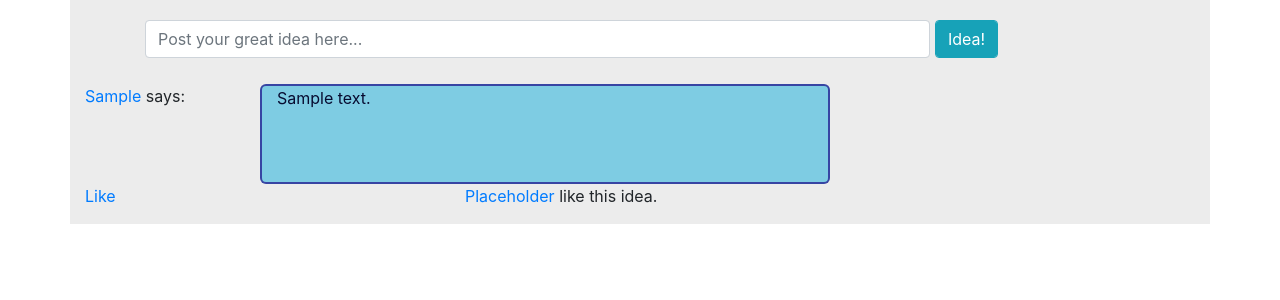
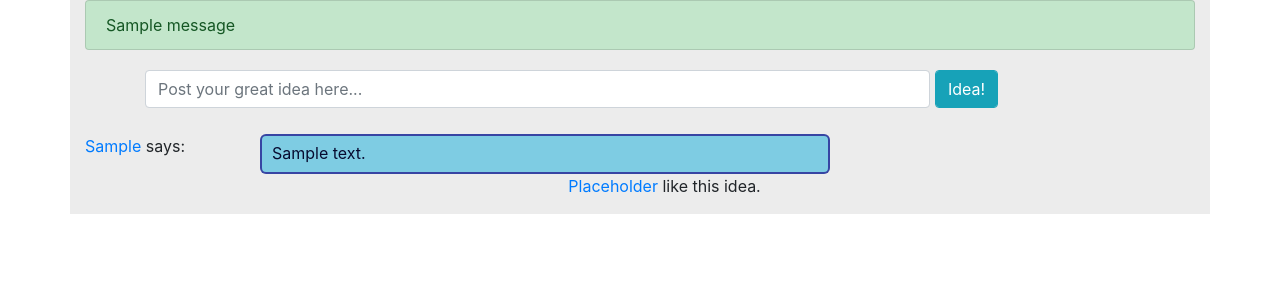
Before and after one commit to codingdojo-projects-algos-06-19/Bright_Ideas_AlexPatrucco, a Flask app: page /bright_ideas in a window 1280 px wide. Shown: the part 56-356 px from the top of the page. Run offline with Flask 2, Linux system fonts and the light colour scheme; the visitor is signed in with stand-in values (Sample User, id 1); tables that the repository leaves empty hold one stand-in row (values such as "Sample post"); one stand-in notice (Sample message) is shown; some libraries are stand-ins or nearby versions.

Commit message:
Added ability for users to like and unlike individual ideas.

```diff
--- a/controller_functions.py
+++ b/controller_functions.py
@@ -45,6 +45,13 @@
             Ideas.add_post(request.form)
     return redirect('/bright_ideas')
 
+def like(id):
+    if 'userid' in session:
+        Ideas.like(id)
+        return redirect('/bright_ideas')
+    else:
+        return redirect('/')
+
 # User Profile
 
 def user_view(id):
--- a/routes.py
+++ b/routes.py
@@ -1,5 +1,5 @@
 from config import app
-from controller_functions import index, register, bright_ideas, login, logout, post_idea, user_view
+from controller_functions import index, register, bright_ideas, login, logout, post_idea, user_view, like
 
 app.add_url_rule("/", view_func=index)
 app.add_url_rule("/register", view_func=register, methods=['POST'])
@@ -8,3 +8,4 @@
 app.add_url_rule("/bright_ideas", view_func=bright_ideas)
 app.add_url_rule("/post_idea", view_func=post_idea, methods=['POST'])
 app.add_url_rule("/users/<id>", view_func=user_view)
+app.add_url_rule("/like/<id>", view_func=like)
--- a/static/style.css
+++ b/static/style.css
@@ -3,8 +3,9 @@
 }
 
 .post_box {
+    padding: 5px 10px;
     width: 350px;
-    height: 100px;
+    max-height: 250px;
     border: 2px solid rgba(38, 38, 148, 0.808);
     overflow: auto;
     resize: none;
@@ -18,6 +19,10 @@
     padding-top: 20px;
 }
 
+.like_bar {
+    margin-left: 140px;
+}
+
 .userinfo {
     margin: 20px 0px 20px 10px;
     border-bottom: 3px solid grey;
--- a/templates/bright_ideas.html
+++ b/templates/bright_ideas.html
@@ -18,6 +18,17 @@
         </div>
     </div>
     <div class="container">
+        <div class="flashes">
+            {% with messages = get_flashed_messages(with_categories=True) %}
+                {% if messages %}
+                    <ul class="list-group">
+                        {% for category, message in messages %}
+                            <li class="list-group-item list-group-item-{{category}}">{{message}}</li>
+                        {% endfor %}
+                    </ul>
+                {% endif %}
+            {% endwith %}
+        </div>
         <form action="/post_idea" method="POST">
             <div class="form-row">
                 <div class="form-group col-sm-9">
@@ -39,9 +50,11 @@
                 </div>
                 <div class="post_box col-sm-6">{{post.content}}</div>
             </div>
-            <div class="row">
+            <div class="row like_bar">
                 <div class="col-sm-4">
-                    <a href="/like/{{post.id}}">Like</a>
+                    {% if user.id != post.author %}
+                        <a href="/like/{{post.id}}">Like</a>
+                    {% endif %}
                 </div>
         <!-- Working on getting the counter to work... -->
                 <div class="col-sm-5">
```
Also changed, not shown: models.py (+18 -0 lines).
